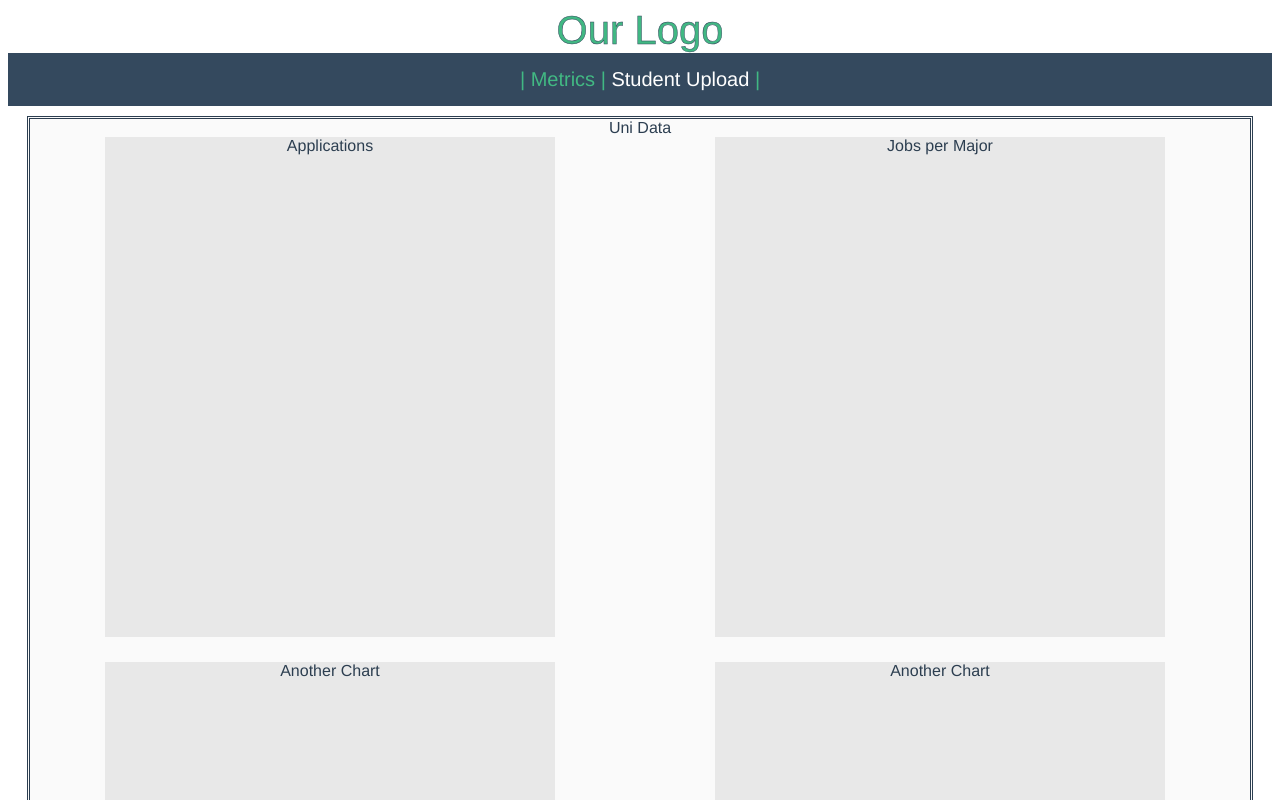
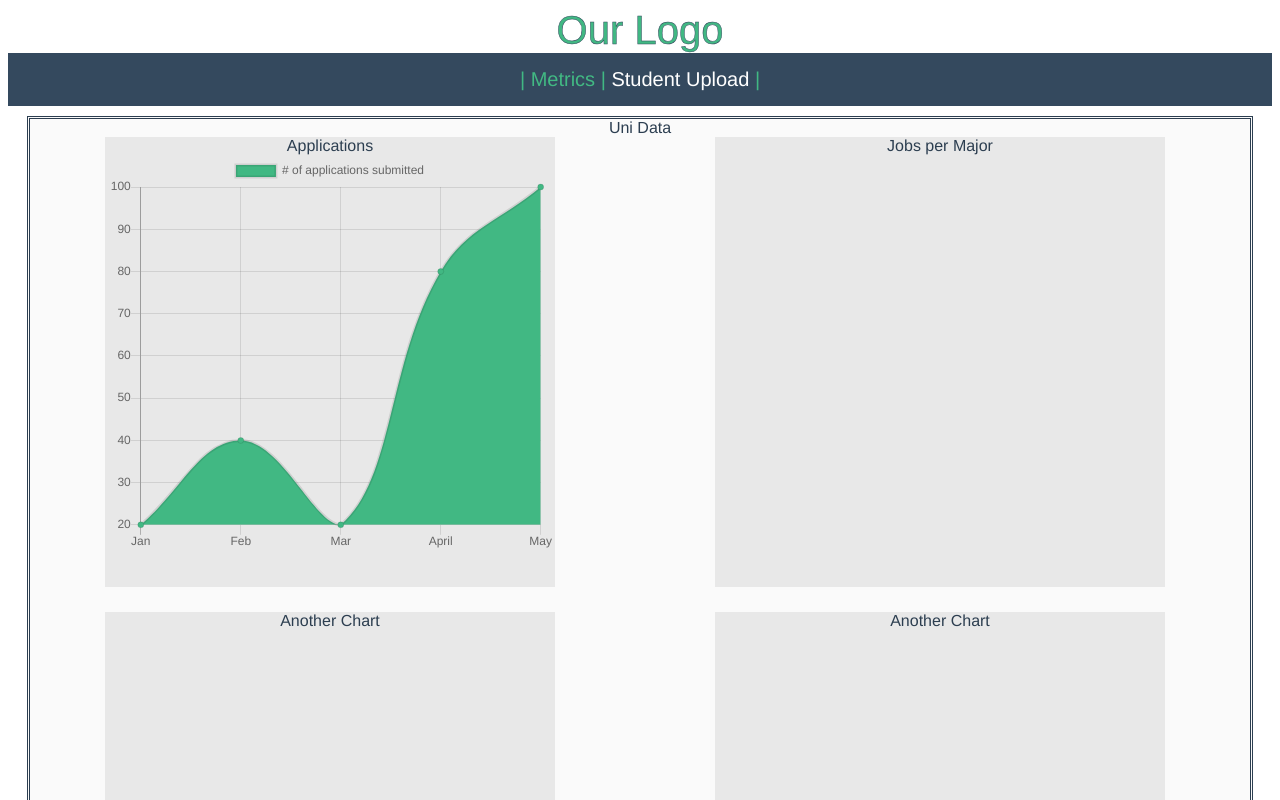
Before and after one commit to T-BoneMadSkrilla/tbone-mike-project, a Vue app: page /universities/data in a window 1280 px wide. Shown: the top 800 px of the page. Built offline with nearby package versions, Linux system fonts and the light colour scheme.

Commit message:
data added

```diff
--- a/package.json
+++ b/package.json
@@ -13,6 +13,7 @@
     "@fortawesome/vue-fontawesome": "^0.1.9",
     "axios": "^0.19.2",
     "body-parser": "^1.19.0",
+    "chart.js": "^2.9.3",
     "core-js": "^3.6.4",
     "cors": "^2.8.5",
     "dotenv": "^8.2.0",
@@ -21,6 +22,7 @@
     "massive": "^6.3.0",
     "path": "^0.12.7",
     "vue": "^2.6.11",
+    "vue-chartjs": "^3.5.0",
     "vue-router": "^3.1.6"
   },
   "devDependencies": {
--- a/src/components/UniData.vue
+++ b/src/components/UniData.vue
@@ -2,7 +2,7 @@
   <div class="wrapper">
     Uni Data
     <div class="chartFlex">
-      <div class="chartCard">Applications</div>
+      <div class="chartCard">Applications <Applications/></div>
       <div class="chartCard">Jobs per Major</div>
       <div class="chartCard">Another Chart</div>
       <div class="chartCard">Another Chart</div>
@@ -11,8 +11,12 @@
 </template>
 
 <script>
+import Applications from './charts/Applications';
 export default {
-  name: "UniData"
+  name: "UniData",
+  components: {
+    Applications
+  }
 };
 </script>
 
@@ -34,10 +38,11 @@ export default {
   }
 
   .chartCard{
-    height: 500px;
+    height: 450px;
     width: 450px;
     background: #e8e8e8;
     margin-bottom: 25px;
     margin-right: 10px;
+    text-align: center;
   }
 </style>
--- /dev/null
+++ b/src/components/charts/Applications.vue
@@ -0,0 +1,30 @@
+<script>
+import { Line } from 'vue-chartjs'
+
+export default {
+  extends: Line,
+  data: () => ({
+    chartdata: {
+      labels: ['Jan','Feb', 'Mar', 'April', 'May'],
+      datasets: [
+        {
+          label: '# of applications submitted',
+          backgroundColor: '#41b883',
+          data: [20, 40, 20, 80, 100]
+        }
+      ]
+    },
+    options: {
+      responsive: true,
+      maintainAspectRatio: false
+    }
+  }),
+
+  mounted () {
+    this.renderChart(this.chartdata, this.options)
+  }
+}
+</script>
+
+<style>
+</style>
```
Also changed, not shown: 1 other file (tests, documents, lock files or other folders).
